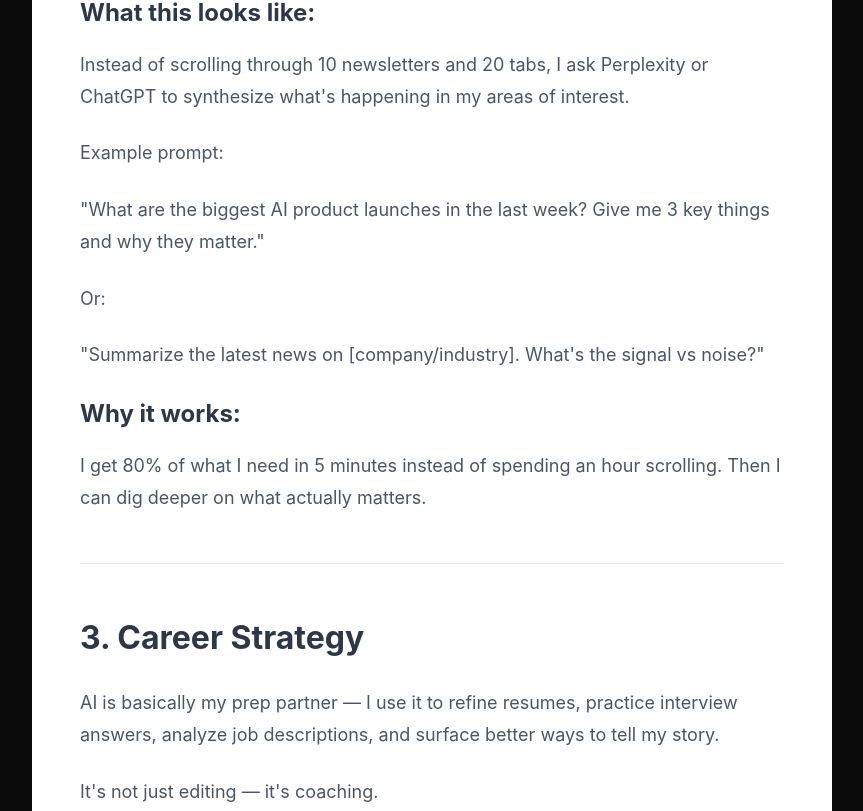
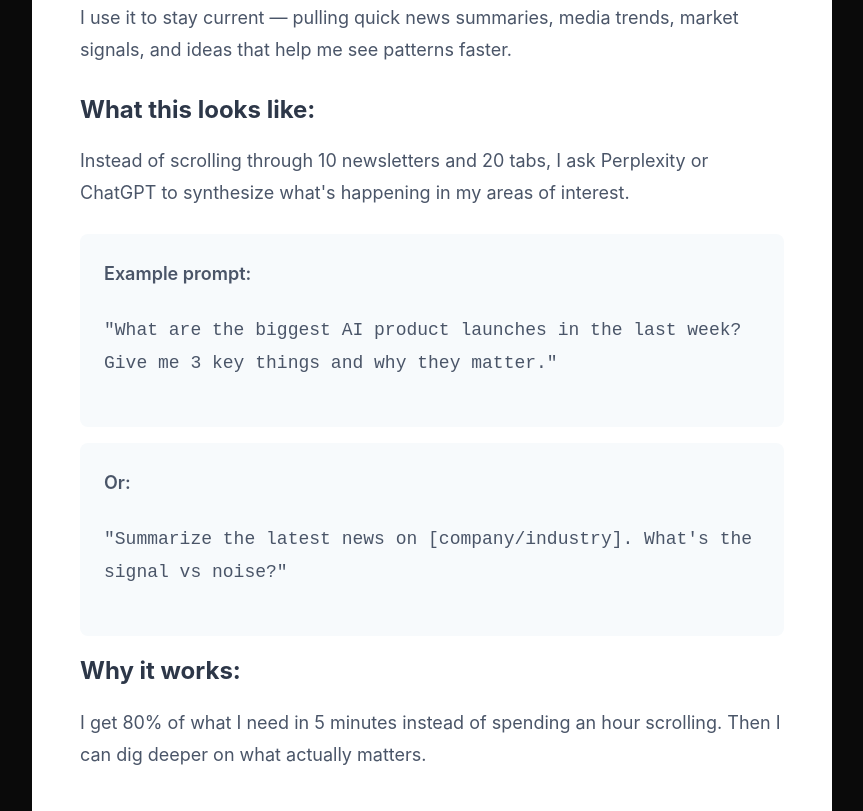
Before and after one commit to givemetheballai-debug/Buildwithjamie, a Next.js app: page /blog/how-i-use-ai in a window 1280 px wide. Shown: the part 1309-2120 px from the top of the page, without its empty margins (208-1071 px from the left). Built offline with nearby package versions, Linux system fonts and the light colour scheme.

Commit message:
Update globals.css

```diff
--- a/app/globals.css
+++ b/app/globals.css
@@ -535,6 +535,48 @@ body {
   flex-wrap: wrap;
 }
 
+/* Article text emphasis styles */
+.article-intro {
+  font-size: 1.2rem;
+  margin-bottom: 3rem;
+}
+
+.article-intro-bold {
+  font-size: 1.2rem;
+  font-weight: 600;
+  margin-bottom: 3rem;
+}
+
+.article-emphasis {
+  font-weight: 600;
+  font-size: 1.2rem;
+}
+
+.article-conclusion {
+  font-weight: 600;
+  font-size: 1.2rem;
+}
+
+/* Prompt box styles */
+.prompt-box {
+  background: #f7fafc;
+  padding: 1.5rem;
+  border-radius: 8px;
+  margin-bottom: 1rem;
+}
+
+.prompt-label {
+  margin-bottom: 0.5rem;
+  font-weight: 600;
+}
+
+.prompt-text {
+  margin-bottom: 0;
+  font-family: monospace;
+  font-size: 1rem;
+  color: #4a5568;
+}
+
 /* ============================================
    RESOURCE PAGE STYLES
    ============================================ */
```
